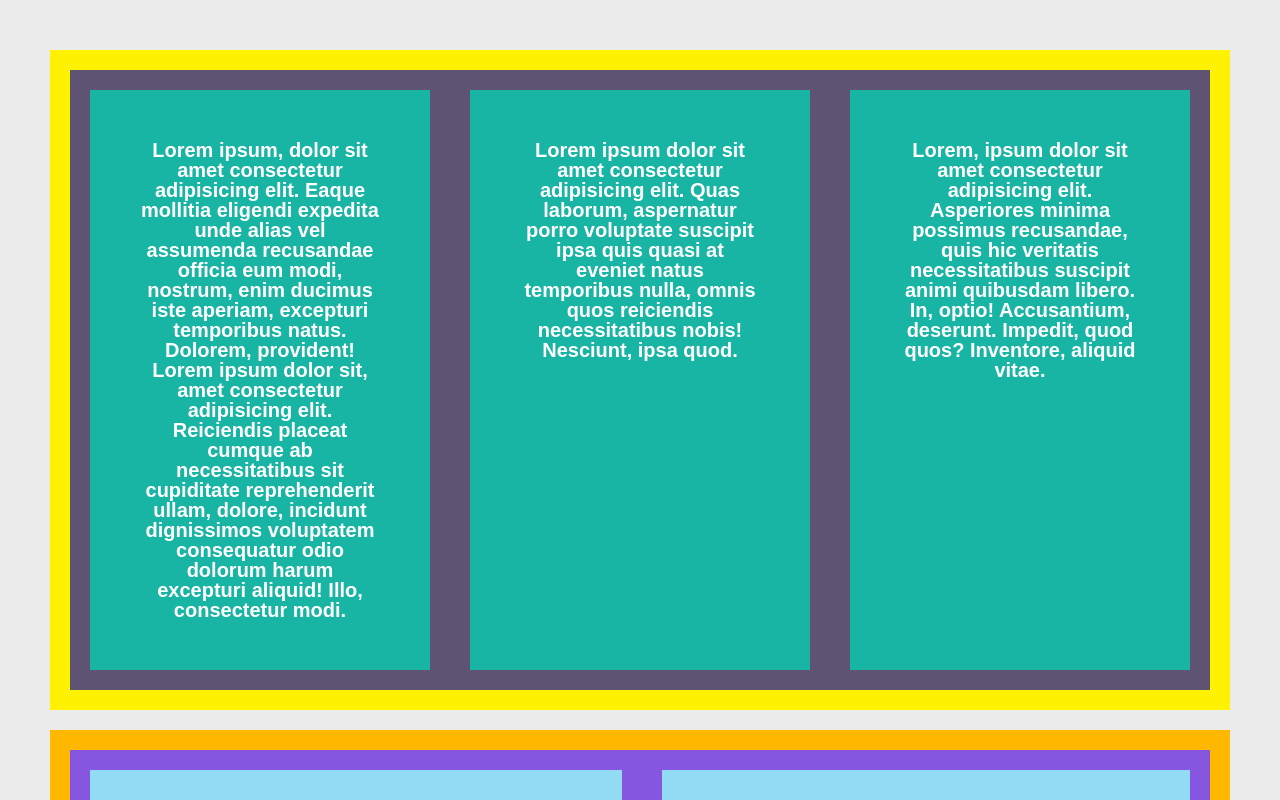
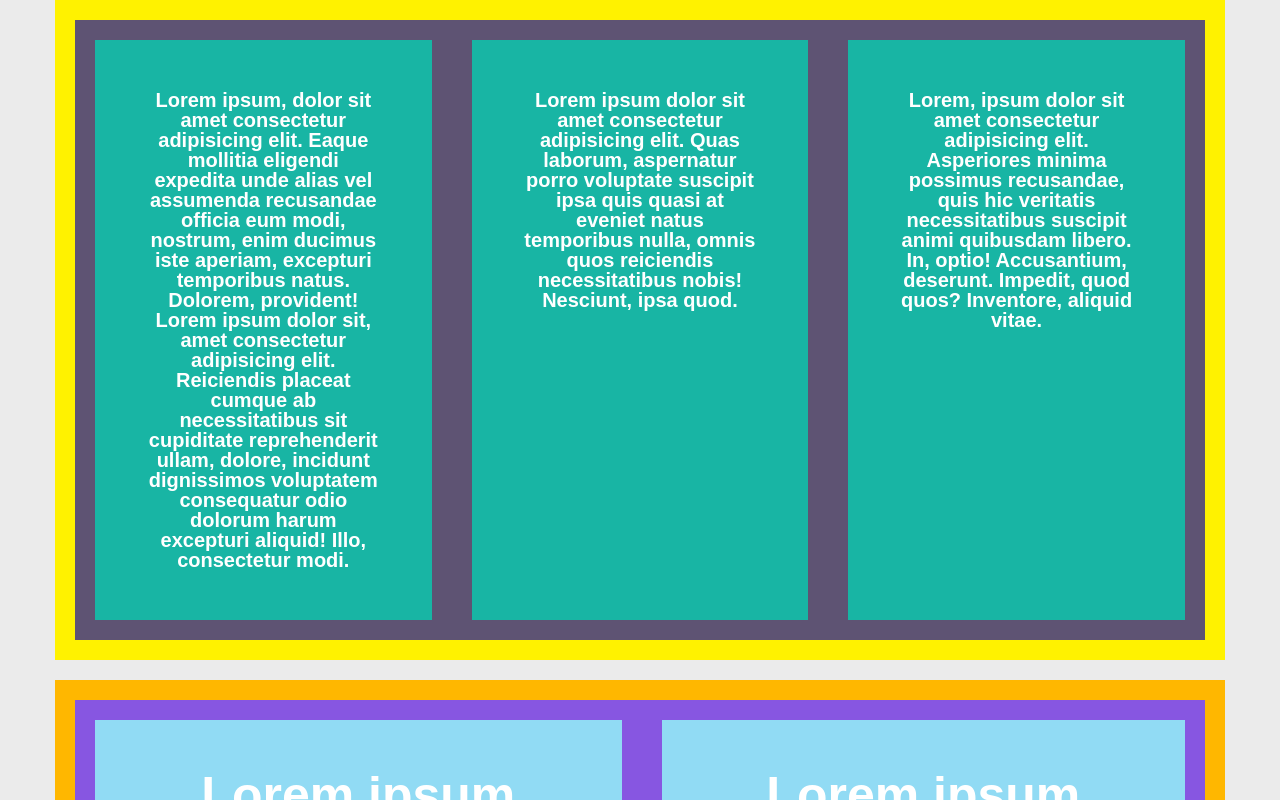
Before and after one commit to Sselenso/tutorial, a plain HTML site: page css_12/index.html in a window 1280 px wide. Shown: the top 800 px of the page. Drawn offline with Linux system fonts and the light colour scheme.

Commit message:
18/02_11:58

```diff
--- a/css_12/style.scss
+++ b/css_12/style.scss
@@ -1,22 +1,30 @@
 @import "_nullstyle";
-
-.wrapper {
-
-	padding: 50px;
-}
 
 body {
 	font-family: Arial, "Helvetica Neue", Helvetica, sans-serif;
 	background-color: #ebebeb;
 }
 
+.wrapper {
+		display: flex;
+		min-height: 100%;
+		overflow: hidden;
+		flex-direction: column;
+}
+
 .block {
+		max-width: 1200px;
+		margin: 0px auto;
+		padding: 0px 15px;
+
+
+
 	&__row {
 		display: flex;
 		border: 20px solid #fff200;
 		margin: 0px 0px 20px 0px;
-		max-height: fit-content;
-		justify-content: space-around;
+
+
 	}
 
 	&__column {
@@ -55,7 +63,7 @@ body {
 	&__column2 {
 		border: 20px solid #8756e1;
 		display: flex;
-		max-height: fit-content;
+
 	}
 
 	&__column-1 {
@@ -80,7 +88,6 @@ body {
 		display: flex;
 		border: 20px solid #fff200;
 		margin: 0px 0px 20px 0px;
-		max-height: fit-content;
 		width: 100%;
 		flex-wrap: wrap;
 	}
```
Also changed, not shown: css_12/css/style.css.
